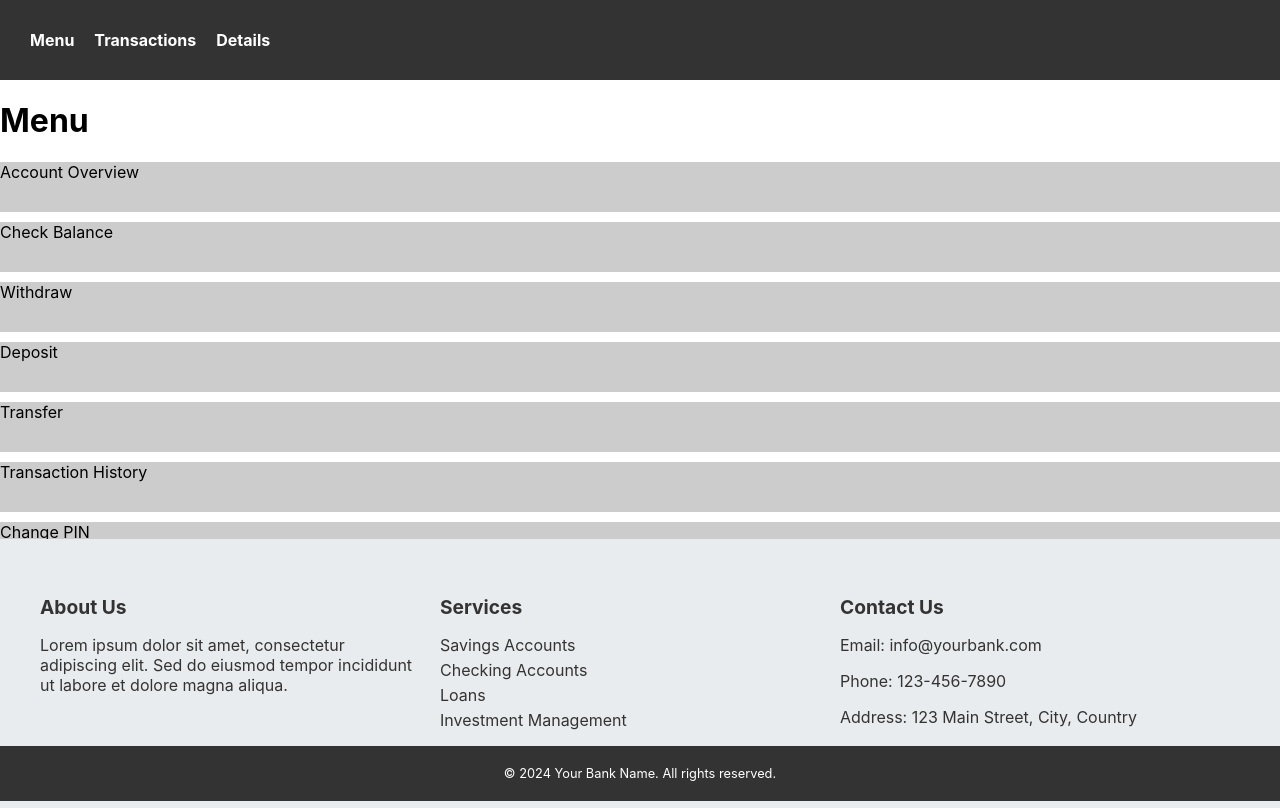
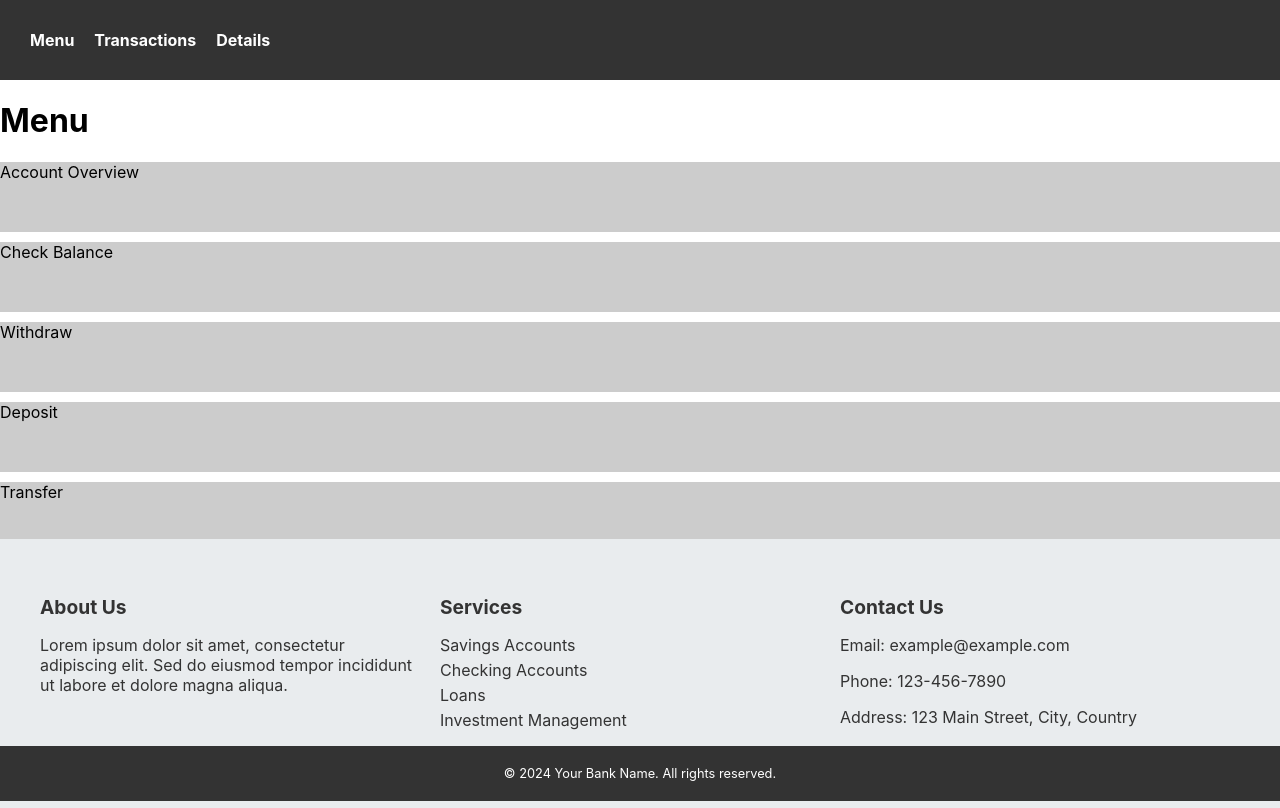
Before and after one commit to Renoy37/BankSystem, a React (Create React App) app in the folder client/bankingsystem/: page /menu in a window 1280 px wide. Built offline with nearby package versions, Linux system fonts and the light colour scheme; sample sign-in values are in the browser's storage.

Commit message:
Updated details component

```diff
--- a/client/bankingsystem/src/App.css
+++ b/client/bankingsystem/src/App.css
@@ -51,6 +51,8 @@
   background-color: darkblue;
 }
 
+/* menu component styles */
+
 .menu-container {
   width: 300px;
   margin: 50px auto;
@@ -73,7 +75,7 @@
   margin-bottom: 10px;
   cursor: pointer;
   background-color: #ccc;
-  height: 50px;
+  height: 70px;
   transition: background-color 0.3s ease;
 }
 
@@ -100,6 +102,8 @@
 .submenu-item:hover {
   background-color: #e0e0e0;
 }
+
+/*  */
 
 
 /* Transaction page styles */
@@ -243,6 +247,7 @@ label {
   position: fixed;
   bottom: -31px;
   width: 100%;
+  cursor: default;
 }
 
 .footer-content {
--- a/client/bankingsystem/src/components/Footer.js
+++ b/client/bankingsystem/src/components/Footer.js
@@ -1,5 +1,3 @@
-// Footer.js
-
 import React from 'react';
 
 function Footer() {
@@ -21,7 +19,7 @@ function Footer() {
         </div>
         <div className="footer-column">
           <h4>Contact Us</h4>
-          <p>Email: info@yourbank.com</p>
+          <p>Email: example@example.com</p>
           <p>Phone: 123-456-7890</p>
           <p>Address: 123 Main Street, City, Country</p>
         </div>
```
